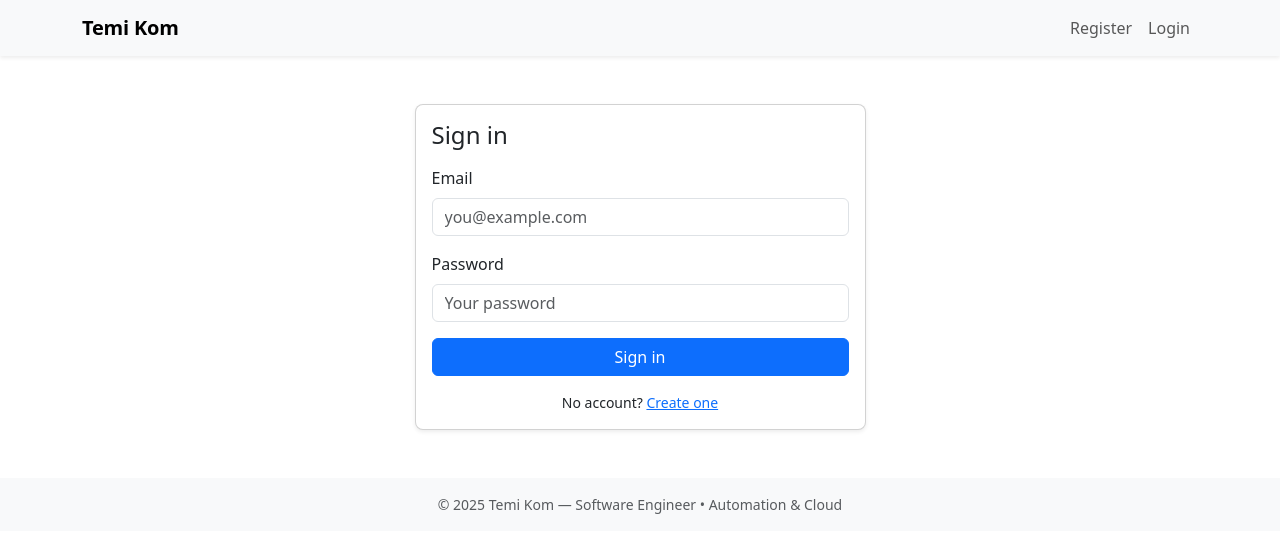
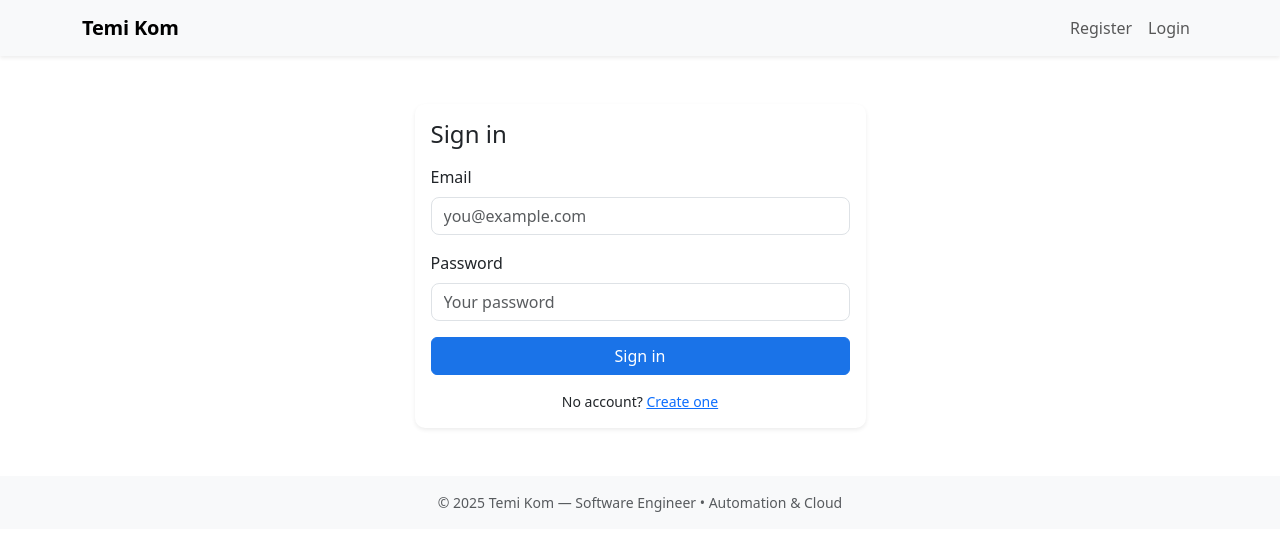
Before and after one commit to temikom/auth-profile-app, a Flask app: page /login in a window 1280 px wide. Shown: the top 553 px of the page. Run offline with Flask 3, Linux system fonts and the light colour scheme.

Commit message:
Refactor CSS for improved theming and styles

```diff
--- a/static/css/styles.css
+++ b/static/css/styles.css
@@ -1,4 +1,59 @@
-/* small polish for clean-light UI */
-body { font-family: system-ui, -apple-system, "Segoe UI", Roboto, "Helvetica Neue", Arial; }
-.card { border-radius: 8px; }
+/* Global / theme */
+:root{
+  --accent: #1A73E8;
+  --muted: #6b7280;
+  --card-radius: 10px;
+  --shadow: 0 6px 18px rgba(15,23,42,0.06);
+  --avatar-bg: linear-gradient(135deg,#e8f0fe,#dbeafe);
+}
+
+body {
+  font-family: system-ui, -apple-system, "Segoe UI", Roboto, "Helvetica Neue", Arial;
+  background: #ffffff;
+  color: #0f172a;
+}
+
+/* Navbar / header */
 .navbar-brand { font-weight: 700; letter-spacing: -0.2px; }
+
+/* Buttons */
+.btn-primary {
+  background-color: var(--accent);
+  border-color: var(--accent);
+}
+.btn-outline-primary {
+  color: var(--accent);
+  border-color: rgba(26,115,232,0.18);
+}
+
+/* Cards */
+.card {
+  border-radius: var(--card-radius);
+  box-shadow: var(--shadow);
+  border: 0;
+}
+
+/* Avatar initials (rounded-square) */
+.avatar-initials {
+  width:56px;
+  height:56px;
+  display:inline-flex;
+  align-items:center;
+  justify-content:center;
+  font-weight:700;
+  color: #0f172a;
+  border-radius:12px;
+  background: var(--avatar-bg);
+  box-shadow: 0 4px 12px rgba(26,115,232,0.08);
+  font-size:18px;
+}
+
+/* Small tweaks */
+.small.text-muted { color: #6b7280; }
+.form-control { border-radius: 8px; }
+.form-select { border-radius: 8px; }
+
+/* Responsive helpers */
+@media (max-width: 991px) {
+  .avatar-initials { width:48px;height:48px;font-size:16px;border-radius:10px; }
+}
```
